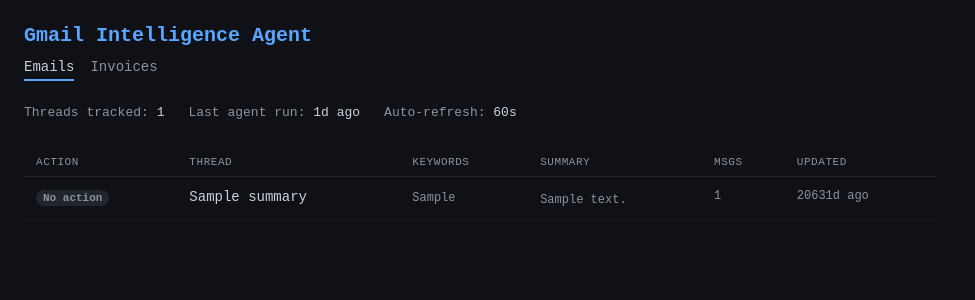
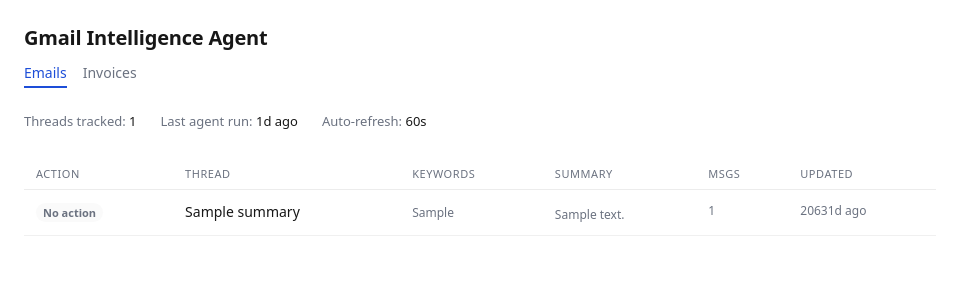
Before and after one commit to blackfinorca/gmail-agent, a Flask app: page / in a window 1280 px wide. Shown: the top 300 px of the page, without its empty margins (0-975 px from the left). Run offline with Flask 3, Linux system fonts and the light colour scheme; tables that the repository leaves empty hold one stand-in row (values such as "Sample post"); data that the repository does not hold is empty.

Commit message:
feat(dashboard): light recolour + /api/summary
- recolour dashboard (index/invoices/thread) from the dark GitHub theme to a light palette with a blue accent, matching the control-tower design language
- add /api/summary (threads, pending you/them, invoices, last run) for the control-tower landing tile

Co-Authored-By: Claude Opus 4.8 (1M context) <noreply@anthropic.com>

```diff
--- a/dashboard/app.py
+++ b/dashboard/app.py
@@ -3,7 +3,7 @@ import re
 import sys
 import time
 
-from flask import Flask, abort, render_template
+from flask import Flask, abort, jsonify, render_template
 
 sys.path.insert(0, os.path.join(os.path.dirname(__file__), ".."))
 from storage import Storage
@@ -63,5 +63,24 @@ def invoices():
     return render_template("invoices.html", invoices=rows, total=len(rows))
 
 
+@app.route("/api/summary")
+def api_summary():
+    """Headline counts for the control-tower landing tile."""
+    threads = storage.get_all_thread_summaries()
+    pending_you = sum(1 for t in threads if (t.get("pending_action") or "none") == "you")
+    pending_them = sum(1 for t in threads if (t.get("pending_action") or "none") == "them")
+    last_run = storage.get_last_run_timestamp()
+    return jsonify(
+        {
+            "threads": len(threads),
+            "pending_you": pending_you,
+            "pending_them": pending_them,
+            "invoices": len(storage.get_all_invoices()),
+            "last_run": last_run,
+            "last_run_relative": relative_time(last_run),
+        }
+    )
+
+
 if __name__ == "__main__":
     app.run(host="localhost", port=5050, debug=False)
--- a/dashboard/templates/index.html
+++ b/dashboard/templates/index.html
@@ -9,71 +9,72 @@
     *, *::before, *::after { box-sizing: border-box; margin: 0; padding: 0; }
 
     body {
-      background: #0f1117;
-      color: #c9d1d9;
-      font-family: 'Courier New', Courier, monospace;
+      background: #ffffff;
+      color: #171717;
+      font-family: system-ui, -apple-system, sans-serif;
       font-size: 14px;
       padding: 24px;
       max-width: 960px;
+      -webkit-font-smoothing: antialiased;
     }
 
-    h1 { color: #58a6ff; font-size: 20px; margin-bottom: 4px; }
+    h1 { color: #171717; font-size: 20px; margin-bottom: 4px; letter-spacing: -0.01em; }
 
     .stats-bar {
       display: flex;
       gap: 24px;
       margin-bottom: 28px;
-      color: #8b949e;
+      color: #6b7280;
       font-size: 13px;
     }
-    .stats-bar span { color: #c9d1d9; }
+    .stats-bar span { color: #171717; }
 
     table { width: 100%; border-collapse: collapse; }
 
     th {
       text-align: left;
-      color: #8b949e;
-      border-bottom: 1px solid #21262d;
+      color: #6b7280;
+      border-bottom: 1px solid #ececec;
       padding: 8px 12px;
-      font-weight: normal;
+      font-weight: 500;
       text-transform: uppercase;
       font-size: 11px;
       letter-spacing: 0.05em;
     }
 
-    td { padding: 12px; border-bottom: 1px solid #161b22; vertical-align: top; }
-    tr:hover td { background: #161b22; }
+    td { padding: 12px; border-bottom: 1px solid #f0f0f0; vertical-align: top; }
+    tr:hover td { background: #fafafa; }
 
     .badge {
       display: inline-block;
       padding: 2px 7px;
       border-radius: 12px;
       font-size: 11px;
-      font-weight: bold;
+      font-weight: 600;
       white-space: nowrap;
     }
-    .badge-sender   { background: #1f4068; color: #58a6ff; }
-    .badge-keyword  { background: #2d2f0a; color: #e3b341; }
-    .badge-unmatched{ background: #21262d; color: #8b949e; }
-    .action-you     { background: #3d1f00; color: #f0883e; }
-    .action-them    { background: #0d2b1d; color: #3fb950; }
-    .action-none    { background: #21262d; color: #8b949e; }
+    .badge-sender   { background: #eef2ff; color: #1d4ed8; }
+    .badge-keyword  { background: #fef3e0; color: #b45309; }
+    .badge-unmatched{ background: #fafafa; color: #6b7280; }
+    .action-you     { background: #fef3e0; color: #b45309; }
+    .action-them    { background: #e8f3ec; color: #15803d; }
+    .action-none    { background: #fafafa; color: #6b7280; }
 
-    .sender-name a { color: #c9d1d9; text-decoration: none; }
-    .sender-name a:hover { color: #58a6ff; text-decoration: underline; }
-    .sender-email { color: #8b949e; font-size: 12px; margin-top: 2px; }
+    .sender-name a { color: #171717; text-decoration: none; font-weight: 500; }
+    .sender-name a:hover { color: #1d4ed8; text-decoration: underline; }
+    .sender-email { color: #6b7280; font-size: 12px; margin-top: 2px; }
 
-    .snippet { color: #8b949e; font-size: 12px; margin-top: 4px; }
-    .meta { color: #8b949e; font-size: 12px; white-space: nowrap; }
+    .snippet { color: #6b7280; font-size: 12px; margin-top: 4px; }
+    .meta { color: #6b7280; font-size: 12px; white-space: nowrap; }
 
-    .empty { text-align: center; color: #8b949e; padding: 60px 0; }
+    .empty { text-align: center; color: #9ca3af; padding: 60px 0; }
   </style>
 </head>
 <body>
   <h1>Gmail Intelligence Agent</h1>
   <nav style="margin:12px 0 24px; display:flex; gap:16px;">
-    <a href="/" style="color:#c9d1d9; text-decoration:none; border-bottom:2px solid #58a6ff; padding-bottom:4px;">Emails</a>
-    <a href="/invoices" style="color:#8b949e; text-decoration:none; padding-bottom:4px;">Invoices</a>
+    <a href="/" style="color:#1d4ed8; text-decoration:none; border-bottom:2px solid #1d4ed8; padding-bottom:4px; font-weight:500;">Emails</a>
+    <a href="/invoices" style="color:#6b7280; text-decoration:none; padding-bottom:4px;">Invoices</a>
   </nav>
 
   <div class="stats-bar">
```
Also changed, not shown: dashboard/templates/invoices.html (+16 -16 lines), dashboard/templates/thread.html (+21 -20 lines).
